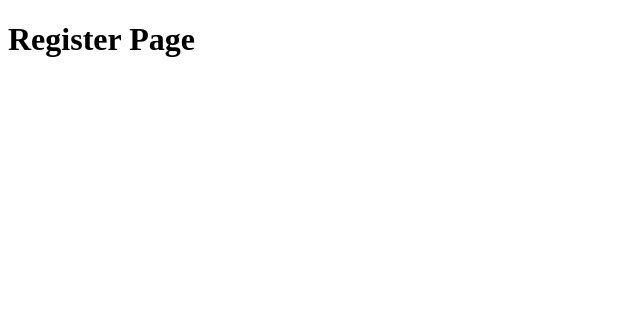
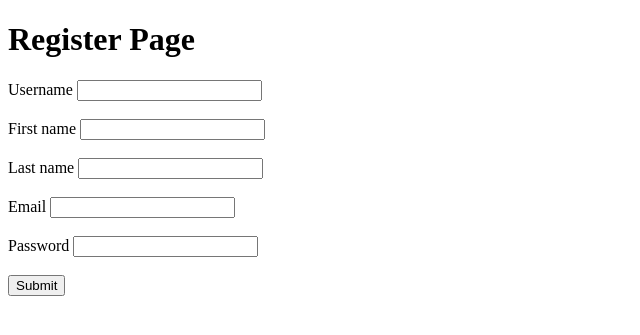
Before and after one commit to Parvozbekk/clone-of-goodreads.com, a Django app: page /users/register in a window 1280 px wide. Shown: the top 335 px of the page, without its empty margins (0-640 px from the left). Run offline with Django 4.2, Linux system fonts and the light colour scheme.

Commit message:
create register form

```diff
--- a/users/templates/users/register.html
+++ b/users/templates/users/register.html
@@ -6,5 +6,25 @@
 </head>
 <body>
   <h1>Register Page</h1>
+
+  <form method="post" action="{% url 'users:register' %}">
+      {% csrf_token %}
+      <label for="username">Username</label>
+      <input id="username" type="text" name="username"> <br> <br>
+
+      <label for="first_name">First name</label>
+      <input id="first_name" type="text" name="first_name"> <br> <br>
+
+      <label for="last_name">Last name</label>
+      <input id="last_name" type="text" name="last_name"> <br> <br>
+
+      <label for="email">Email</label>
+      <input id="email" type="email" name="email"> <br> <br>
+
+      <label for="password">Password</label>
+      <input id="password" type="password" name="password"> <br> <br>
+
+      <button type="submit">Submit</button>
+  </form>
 </body>
 </html>
--- a/users/views.py
+++ b/users/views.py
@@ -1,4 +1,5 @@
-from django.shortcuts import render
+from django.contrib.auth.models import User
+from django.shortcuts import render, redirect
 from django.views import View
 
 
@@ -6,6 +7,26 @@ class RegisterView(View):
     def get(self, request):
         return render(request, "users/register.html")
 
+    def post(self, request):
+        username = request.POST['username']
+        email = request.POST['email']
+        first_name = request.POST['first_name']
+        last_name = request.POST['last_name']
+        password = request.POST['password']
+
+        user = User.objects.create(
+            username = username,
+            first_name = first_name,
+            last_name = last_name,
+            email = email,
+        )
+
+        user.set_password(password)
+        user.save()
+
+        # create user account
+        return redirect('users:login')
+
 class LoginView(View):
     def get(self, request):
         return render(request, "users/login.html")
```
